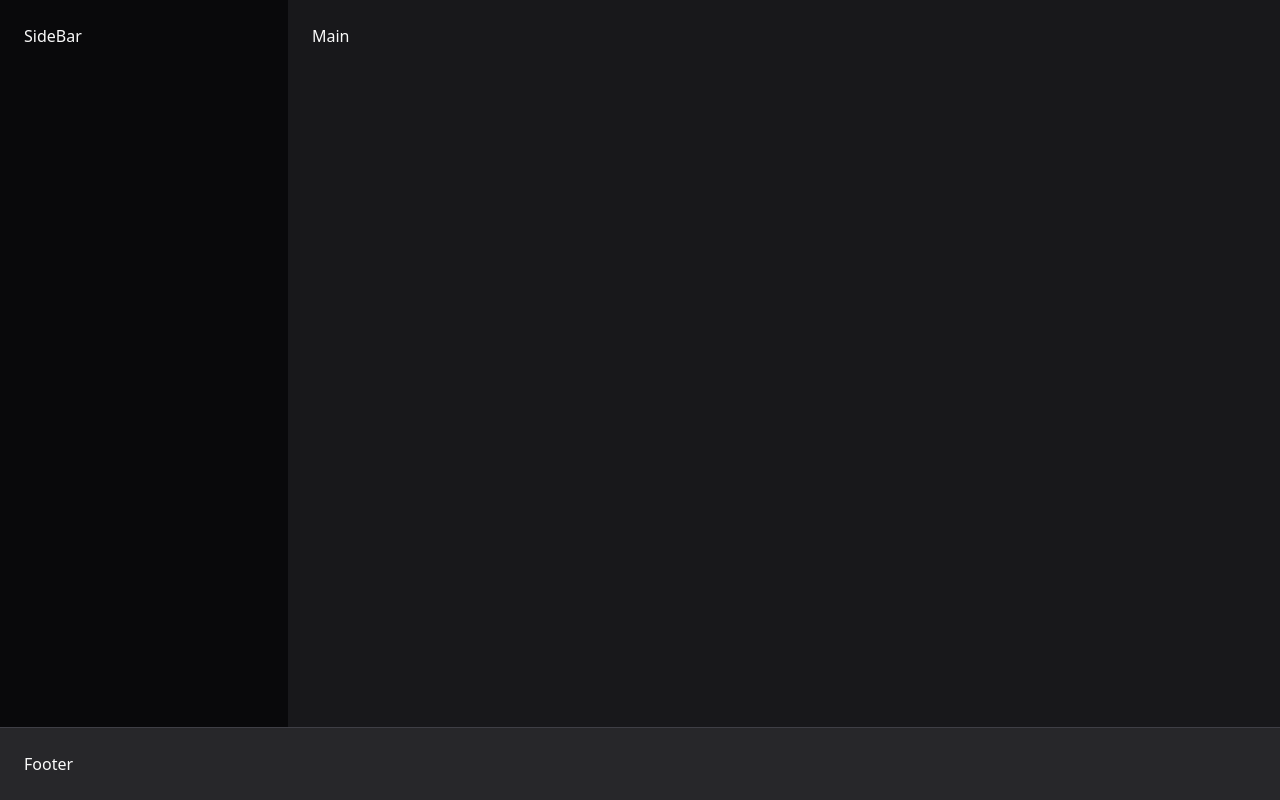
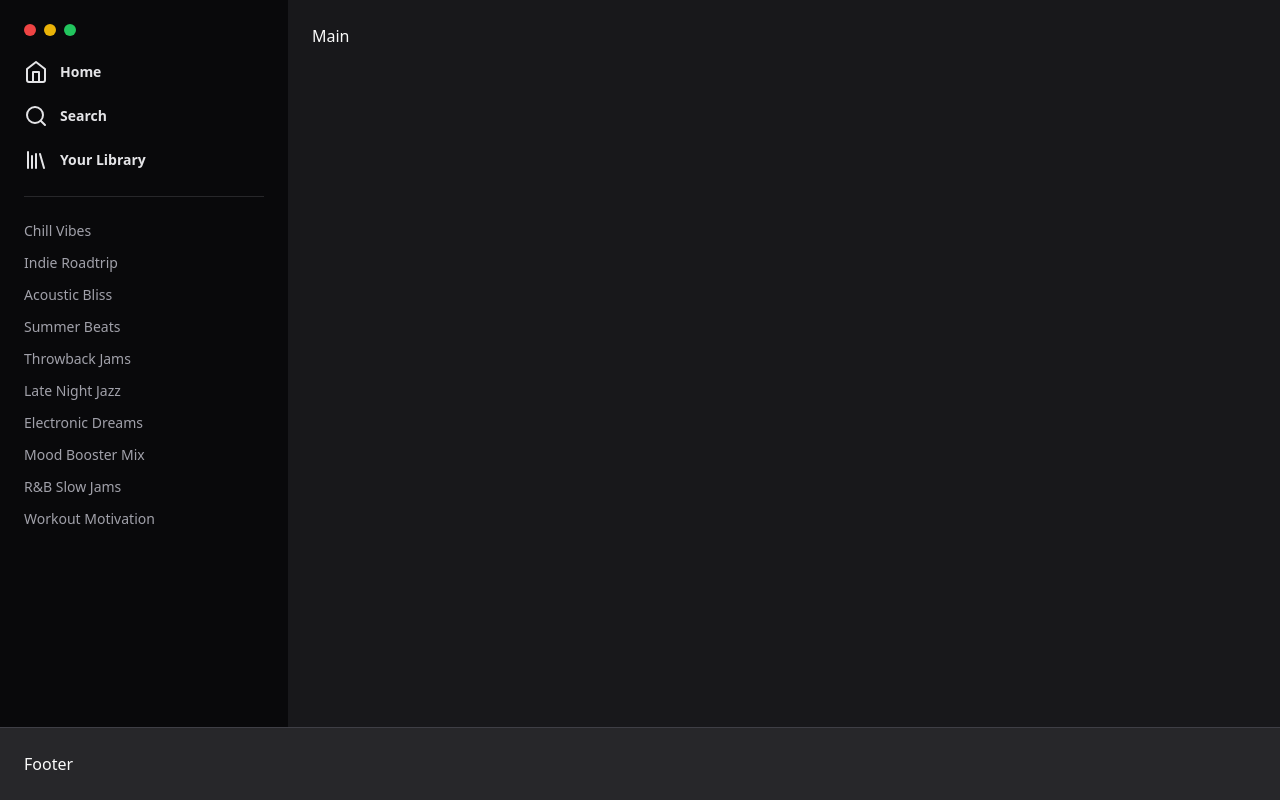
Before and after one commit to Ramonprog/next-spotify, a Next.js app: page / in a window 1280 px wide. Built offline with nearby package versions, Linux system fonts and the light colour scheme.

Commit message:
sidebar finalizada

```diff
--- a/package.json
+++ b/package.json
@@ -15,6 +15,7 @@
     "autoprefixer": "10.4.14",
     "eslint": "8.45.0",
     "eslint-config-next": "13.4.10",
+    "lucide-react": "^0.262.0",
     "next": "13.4.10",
     "postcss": "8.4.26",
     "react": "18.2.0",
--- a/src/app/page.tsx
+++ b/src/app/page.tsx
@@ -1,11 +1,49 @@
+import { Home as HomeIcon, Search, Library } from "lucide-react";
+
 export default function Home() {
-  return(
-   <div className="h-screen flex flex-col">
-    <div className="flex flex-1">
-      <aside className="w-72 bg-zinc-950 p-6">SideBar</aside>
-      <main className="flex-1 p-6">Main</main>
+  return (
+    <div className="h-screen flex flex-col">
+      <div className="flex flex-1">
+        <aside className="w-72 bg-zinc-950 p-6">
+          <div className="flex items-center gap-2 mb-6">
+            <div className="w-3 h-3 bg-red-500 rounded-full"></div>
+            <div className="w-3 h-3 bg-yellow-500 rounded-full"></div>
+            <div className="w-3 h-3 bg-green-500 rounded-full"></div>
+
+          </div>
+          <nav className="space-y-5">
+            <a className="flex gap-3 items-center text-sm font-semibold text-zinc-200" href="">
+              <HomeIcon />
+              Home
+            </a>
+            <a className="flex gap-3 items-center text-sm font-semibold text-zinc-200" href="">
+              <Search />
+              Search
+            </a>
+            <a className="flex gap-3 items-center text-sm font-semibold text-zinc-200" href="">
+              <Library />
+              Your Library
+            </a>
+          </nav>
+
+          <nav className="mt-6 pt-6 border-t border-zinc-800 flex flex-col gap-3">
+            <a className="text-sm text-zinc-400 hover:text-zinc-100" href="">Chill Vibes</a>
+            <a className="text-sm text-zinc-400 hover:text-zinc-100" href="">Indie Roadtrip</a>
+            <a className="text-sm text-zinc-400 hover:text-zinc-100" href="">Acoustic Bliss</a>
+            <a className="text-sm text-zinc-400 hover:text-zinc-100" href="">Summer Beats</a>
+            <a className="text-sm text-zinc-400 hover:text-zinc-100" href="">Throwback Jams</a>
+            <a className="text-sm text-zinc-400 hover:text-zinc-100" href="">Late Night Jazz</a>
+            <a className="text-sm text-zinc-400 hover:text-zinc-100" href="">Electronic Dreams</a>
+            <a className="text-sm text-zinc-400 hover:text-zinc-100" href="">Mood Booster Mix</a>
+            <a className="text-sm text-zinc-400 hover:text-zinc-100" href="">R&B Slow Jams</a>
+            <a className="text-sm text-zinc-400 hover:text-zinc-100" href="">Workout Motivation</a>
+          </nav>
+        </aside>
+        <main className="flex-1 p-6">Main</main>
+      </div>
+      <footer className="bg-zinc-800 border-t border-zinc-700 p-6">
+        Footer
+      </footer>
     </div>
-    <footer className="bg-zinc-800 border-t border-zinc-700 p-6">Footer</footer>
-   </div>
-  )
+  );
 }
```
Also changed, not shown: 1 other file (tests, documents, lock files or other folders).
